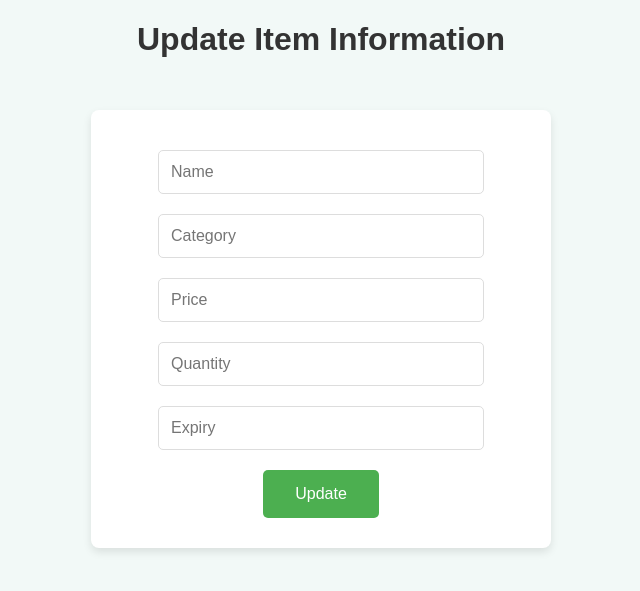
After one commit to soham2121/stock-management, a Flask app: page /UpdateStock/1 in a window 1280 px wide. The commit adds this page. Shown: the top 591 px of the page, without its empty margins (319-959 px from the left). Run offline with Flask 3, Linux system fonts and the light colour scheme; data that the repository does not hold is empty.

Commit message:
Full Project

```diff
--- a/app.py
+++ b/app.py
@@ -1,5 +1,5 @@
 from flask import Flask, render_template, request, redirect, url_for
-from functions import getConnection, define, checkUser, checkMail, checkPassword, checkPassValid, getItems
+from functions import getConnection, define, checkUser, checkMail, checkPassword, checkPassValid, getItems, makeId, getItem
 
 app = Flask(__name__)
 currentUser = None
@@ -51,7 +51,7 @@ def signup():
             cursor.execute("INSERT INTO session (username, password) VALUES (?, ?)", (username, password))
             connection.commit()
             connection.close()
-            return redirect('/List')
+            return redirect('/GetLogininfo')
 
     return render_template("signup.html")
 
@@ -79,26 +79,31 @@ def login():
                 cursor.execute("INSERT INTO session (username, password) VALUES (?, ?)", (username, password))
                 connection.commit()
                 connection.close()
-                return redirect('/List')
+                return redirect('/GetLogininfo')
             else:
                 return render_template("login.html", error = "Password is incorrect")
     else:
         connection.commit()
         connection.close()
-        return redirect('/List')
+        return redirect('/GetLogininfo')
     return render_template("login.html")
 
-@app.route("/List", methods = ['GET', 'POST'])
-def list():
+@app.route("/GetLogininfo", methods = ['GET', 'POST'])
+def getUserInfo():
     global currentUser
     connection = getConnection()
     cursor = connection.cursor()
     cursor.execute("SELECT * FROM session")
     record = cursor.fetchall()
     currentUser = record[0][0]
-    items = getItems(currentUser)
     connection.commit()
     connection.close()
+    return redirect('/List')
+
+@app.route("/List", methods = ['GET', 'POST'])
+def list():
+    global currentUser
+    items = getItems(currentUser)
     return render_template("stockList.html", username = currentUser, items = items)
 
 @app.route("/AddStock", methods = ['GET', 'POST'])
@@ -110,12 +115,12 @@ def addStock():
         price = str(request.form['price'])
         quantity = str(request.form['quantity'])
         expiry = str(request.form['expiry'])
+        id = makeId()
         if(expiry == ''):
             expiry = "~"
-
         connection = getConnection()
         cursor = connection.cursor()
-        cursor.execute("INSERT INTO stock VALUES (?, ?, ?, ?, ?, ?)", (currentUser, name, category, price, quantity, expiry))
+        cursor.execute("INSERT INTO stock VALUES (?, ?, ?, ?, ?, ?, ?)", (id, currentUser, name, category, price, quantity, expiry))
         connection.commit()
         connection.close()
 
@@ -123,6 +128,33 @@ def addStock():
 
     return render_template("addStock.html")
 
+@app.route("/UpdateStock/<int:itemId>", methods = ['GET', 'POST'])
+def updateStock(itemId):
+    item = getItem(itemId)
+    if request.method == 'POST':
+        name = str(request.form['name'])
+        category = str(request.form['category'])
+        price = str(request.form['price'])
+        quantity = str(request.form['quantity'])
+        expiry = str(request.form['expiry'])
+        connection = getConnection()
+        cursor = connection.cursor()
+        cursor.execute("UPDATE stock SET name = ?, category = ?, price = ?, quantity = ?, expiry = ? WHERE id = ?", (name, category, price, quantity, expiry, itemId))
+        connection.commit()
+        connection.close()
+
+        return redirect('/List')
+    return render_template("updateStock.html", item = item)
+
+@app.route("/DeleteItem/<int:itemId>", methods = ['GET'])
+def deleteItem(itemId):
+    connection = getConnection()
+    cursor = connection.cursor()
+    cursor.execute("DELETE FROM stock WHERE id=?;", (itemId,))
+    connection.commit()
+    connection.close()
+    return redirect('/List')
+
 define()
 
 if __name__ == "__main__":
--- a/functions.py
+++ b/functions.py
@@ -1,5 +1,5 @@
 import sqlite3
-import re
+import re, random
 
 def getConnection():
     con = sqlite3.connect('test.db')
@@ -9,7 +9,7 @@ def define():
     connection = getConnection()
     cursor = connection.cursor()
     cursor.execute("CREATE TABLE IF NOT EXISTS users(username, mail, password)")
-    cursor.execute("CREATE TABLE IF NOT EXISTS stock(user, name, category, price, quantity, expiry)")
+    cursor.execute("CREATE TABLE IF NOT EXISTS stock(id AUTO_INCREMENT, user, name, category, price, quantity, expiry)")
     cursor.execute("CREATE TABLE IF NOT EXISTS session(username, password)")
     connection.commit()
     connection.close()
@@ -19,7 +19,6 @@ def checkUser(username):
     c = con.cursor()
     c.execute("SELECT EXISTS(SELECT 1 FROM users WHERE username=? LIMIT 1)", (username,))
     record = c.fetchone()
-    print(record)
     if(record[0] == 1):
         return True
     else:
@@ -74,5 +73,25 @@ def getItems(user):
     con.close()
     return record
 
+def makeId():
+    con = getConnection()
+    cur = con.cursor()
+    cur.execute("SELECT * FROM stock")
+    record = cur.fetchall()
+    id = random.randint(100000, 999999)
+    for records in record:
+        if(records[0] == id):
+            id = random.randint(100000, 999999)
+    return id
+
+def getItem(id):
+    con = getConnection()
+    cur = con.cursor()
+    cur.execute("SELECT * FROM stock where id=?", (id,))
+    record = cur.fetchone()
+    con.commit()
+    con.close()
+    return record
+
 # cleanDb()
 # define()
--- /dev/null
+++ b/templates/updateStock.html
@@ -0,0 +1,81 @@
+<!DOCTYPE html>
+<html>
+<head>
+    <title>Update Stock</title>
+    <style>
+        body {
+            font-family: Arial, sans-serif;
+            background-color: #f2f9f7; /* Light green background */
+            color: #333;
+            margin: 0;
+            padding: 0;
+            text-align: center;
+        }
+
+        h2 {
+            margin-top: 50px;
+            color: #4CAF50; /* Green color */
+        }
+
+        .form-container {
+            background-color: #fff;
+            padding: 30px;
+            border-radius: 8px;
+            box-shadow: 0 4px 8px rgba(0, 0, 0, 0.1);
+            display: inline-block;
+            max-width: 400px;
+            width: 100%;
+            margin-top: 30px;
+        }
+
+        input {
+            width: 300px;
+            padding: 12px;
+            margin: 10px 0;
+            border: 1px solid #ddd;
+            border-radius: 5px;
+            font-size: 16px;
+        }
+
+        button {
+            background-color: #4CAF50;
+            border: none;
+            color: white;
+            padding: 15px 32px;
+            text-align: center;
+            text-decoration: none;
+            display: inline-block;
+            font-size: 16px;
+            margin-top: 10px;
+            cursor: pointer;
+            border-radius: 5px;
+            transition: background-color 0.3s;
+        }
+
+        button:hover {
+            background-color: #45a049;
+        }
+
+        a {
+            text-decoration: none;
+            color: #0066cc; /* Blue color */
+        }
+
+        .footer {
+            margin-top: 20px;
+        }
+    </style>
+</head>
+<body>
+    <h1>Update Item Information</h1>
+
+    <form action="/UpdateStock/{{ item[0] }}" method="post" class="form-container">
+        <input type="text" placeholder="Name" name="name" value="{{ item[2] }}" required><br>
+        <input type="text" placeholder="Category" name="category" value="{{ item[3] }}"required><br>
+        <input type="text" placeholder="Price" name="price" value="{{ item[4] }}"required><br>
+        <input type="text" placeholder="Quantity" name="quantity" value="{{ item[5] }}"required><br>
+        <input type="text" placeholder="Expiry" name="expiry" value="{{ item[6] }}"><br>
+        <button type="submit">Update</button>
+    </form>
+</body>
+</html>
```
Also changed, not shown: templates/stockList.html (+15 -3 lines), test.db.
